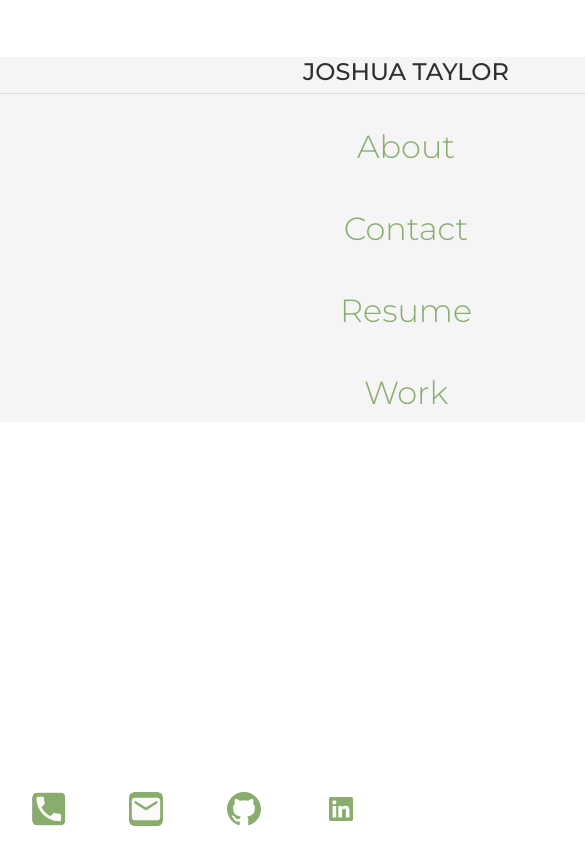
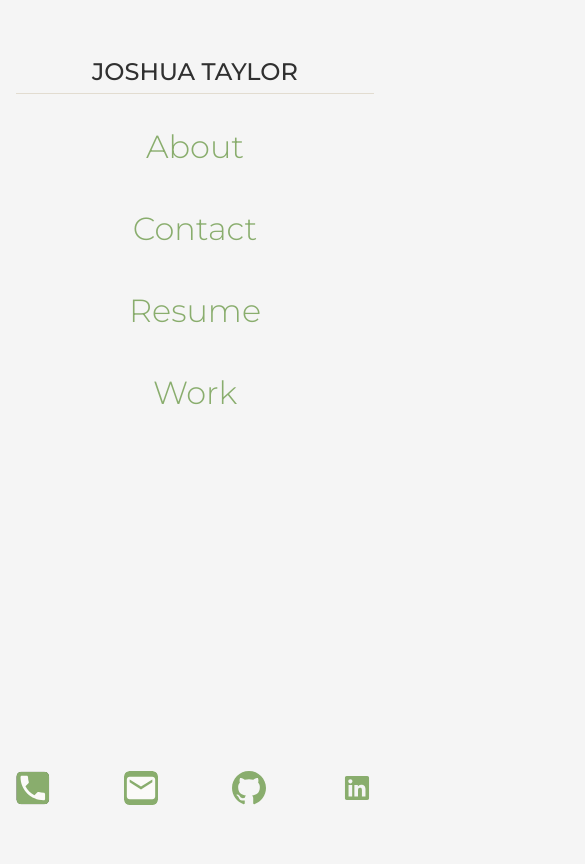
Before and after one commit to josht-dev/react-portfolio, a React (Create React App) app: page / in a window 390 px wide. Shown: the top 864 px of the page, 585 px wide, since content can reach past the window. Built offline with nearby package versions, Linux system fonts and the light colour scheme.

Commit message:
Tweaked all styling to be responsive

```diff
--- a/src/components/Footer.js
+++ b/src/components/Footer.js
@@ -10,16 +10,23 @@ import linkedinIcon from '../assets/icons/LinkedIn_icon.svg';
 const styles = {
   footerStyle: {
     position: 'fixed',
-    bottom: '10px',
-    width: '100%'
+    bottom: '16px',
+    right: 0,
+    width: '100%',
+    padding: '1rem'
   },
   ulStyle: {
     marginTop: '8px',
     height: '48px',
+    width: '100%',
     display: 'flex',
     flexFlow: 'row wrap',
-    justifyContent: 'space-around',
+    justifyContent: 'space-between',
     justifyItems: 'center',
+    alignItems: 'center'
+  },
+  liStyle: {
+    display: 'flex',
     alignItems: 'center'
   },
   imgStyle: {
@@ -34,18 +41,18 @@ export default function Footer() {
   return (
     <footer id='contact-me' style={styles.footerStyle}>
       <ul style={styles.ulStyle}>
-        <li id='phone' className='show-contact'>
+        <li id='phone' className='show-contact' style={styles.liStyle}>
           <img src={phoneIcon} alt="phone icon" style={styles.imgStyle}></img>
         </li>
-        <li id='email' className='show-contact'>
+        <li id='email' className='show-contact' style={styles.liStyle}>
           <img src={emailIcon} alt="email icon" style={styles.imgStyle}></img>
         </li>
-        <li>
+        <li style={styles.liStyle}>
           <a href="https://github.com/josht-dev" target="_blank" rel="noreferrer">
             <img src={githubIcon} alt="github icon" style={styles.imgStyle}></img>
           </a>
         </li>
-        <li>
+        <li style={styles.liStyle}>
           <a href="https://www.linkedin.com/in/joshua-taylor-43ab14145" target="_blank" rel="noreferrer">
             <img src={linkedinIcon} alt="linkedin icon" style={styles.imgStyle}></img>
           </a>
--- a/src/components/MainContainer.js
+++ b/src/components/MainContainer.js
@@ -19,9 +19,6 @@ export default function MainContainer() {
   // Styling for main
   const styles = {
     mainStyle: {
-      width: '812px',
-      margin: 'auto',
-      backgroundColor: '#F5F5F5',
       textAlign: currentPage === 'Home' ? 'center' : 'initial'
     }
   }
--- a/src/components/Navigation.js
+++ b/src/components/Navigation.js
@@ -20,7 +20,7 @@ function Navigation({ currentPage, handlePageChange }) {
   // Component styling
   const styles = {
     navStyle: {
-      marginBottom: currentPage === 'Home' ? '350px' : '16px'
+      marginBottom: currentPage === 'Home' ? '32px' : '16px'
     },
     ulStyle: {
       display: currentPage === 'Home' ? 'initial' : 'flex',
--- a/src/components/pages/About.js
+++ b/src/components/pages/About.js
@@ -5,7 +5,7 @@ import selfPic from '../../assets/images/portfolio_pic.jpg';
 const styles = {
   sectionStyle: {
     display: 'flex',
-
+    paddingBottom: '5.5rem'
   },
   figureStyle: {
     width: '50%',
--- a/src/styles/Footer.css
+++ b/src/styles/Footer.css
@@ -2,11 +2,6 @@
 #phone:hover::after,
 #phone:active::after {
   content: "405.742.6825";
-}
-
-#email:hover::after,
-#email:active::after {
-  content: "toasterrage@gmail.com";
 }
 
 .show-contact:hover::after,
@@ -14,26 +9,4 @@
   margin-left: 10px;
   font-size: 34px;
   font-weight: 500;
-  position: relative;
-  bottom: 3px;
 }
-
-@media screen and (max-width: 719px) {
-  #contact-me ul {
-    height: fit-content;
-  }
-
-  #email:hover::after,
-  #email:active::after {
-    position: relative;
-    right: 175px;
-  }
-
-  .show-contact:hover::after,
-  .show-contact:active::after {
-    margin-left: 5px;
-    font-size: 24px;
-    right: 50px;
-    top: 25px;
-  }
-}
--- a/src/styles/Style.css
+++ b/src/styles/Style.css
@@ -4,5 +4,9 @@
 /* Universally used styling rules */
 * {
   font-family: "Montserrat", serif;
-  scroll-behavior: smooth;
 }
+
+body {
+  margin: 1rem;
+  background-color: #F5F5F5;
+}
--- a/src/styles/reset.css
+++ b/src/styles/reset.css
@@ -1,33 +1,68 @@
-/* Resets the box size of every element */
-* {
+/* My personal CSS Reset file */
+/* Reset styling for all elements */
+*{
   margin: 0;
   padding: 0;
   box-sizing: border-box;
 }
 
-  /* Gives the body element a parent height to compare against */
+/* Set height for document */
 html {
   height: 100%;
 }
 
+/* Set scroll-behavior for page */
+html:focus-within {
+  scroll-behavior: smooth;
+}
+
+/* Default body styles */
 body {
-    min-height: 100%;
-    line-height: 1;
-    font-family: sans-serif;
+  /*min-height: 100vh;*/
+  line-height: 1.5;
+  text-rendering: optimizeSpeed;
 }
 
 h1, h2, h3, h4, h5, h6 {
   font-size: 100%;
 }
 
-  /* Matches the font of special elements to the rest of the page */
-  input, select, option, optgroup, textarea, button,
-  pre, code {
+/* Set input and button type elements to inherit fonts */
+button, code, input, optgroup, pre, select, textarea {
+  font: inherit;
   font-size: 100%;
-    font-family: inherit;
 }
 
-  /* Removes default bullet points from lists */
+/* Set default decoration for anchor tags */
+a {
+  text-decoration-skip-ink: auto;
+}
+
+/* Remove list element styles */
 ol, ul {
   list-style: none;
 }
+
+/* Make images a bit easier to work with */
+img {
+  display: block;
+  max-width: 100%;
+}
+
+/* Change animations, transitions, and scroll behavior
+for users that prefer reduced motion */
+/* Recommended by https://piccalil.li/ in a blog */
+@media (prefers-reduced-motion: reduce) {
+  html:focus-within {
+  scroll-behavior: auto;
+  }
+
+  *,
+  *::before,
+  *::after {
+  animation-duration: 0.01ms !important;
+  animation-iteration-count: 1 !important;
+  scroll-behavior: auto !important;
+  transition-duration: 0.01ms !important;
+  }
+}
```
Lines whose indentation alone changed are shown as unchanged.
